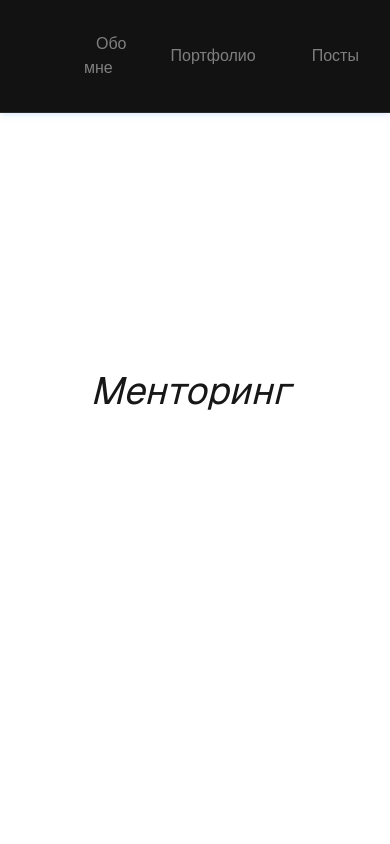
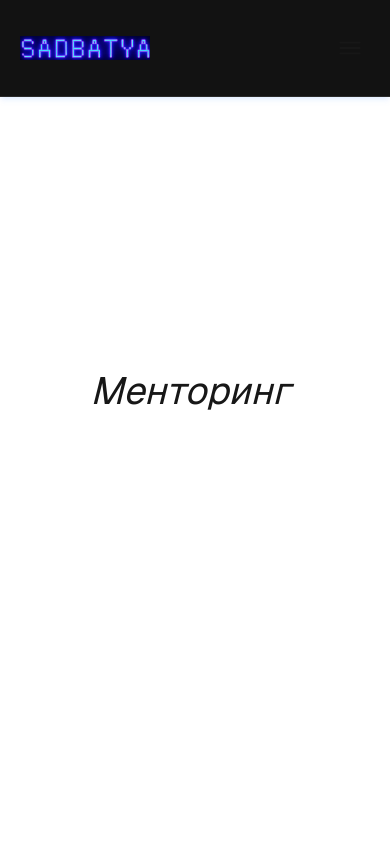
Before and after one commit to SadBatya/sadbatya_website, a Next.js app: page / in a window 390 px wide. Shown: the top 844 px of the page. Built offline with nearby package versions, Linux system fonts and the light colour scheme.

Commit message:
feat: burger-menu

```diff
--- a/src/page/main/section-form/section-form.tsx
+++ b/src/page/main/section-form/section-form.tsx
@@ -23,8 +23,6 @@ export const SectionForm = () => {
         (formData.get("message") ?? "").toString().trim() || undefined;
 
       try {
-        console.log(JSON.stringify({ name, telegram, message }));
-
         await axios.post("/api/send", { name, telegram, message });
 
         return {
--- /dev/null
+++ b/src/shared/BurgerButton/BurgerButton.module.css
@@ -0,0 +1,36 @@
+.ham {
+    cursor: pointer;
+    -webkit-tap-highlight-color: transparent;
+    transition: transform 400ms;
+    -moz-user-select: none;
+    -webkit-user-select: none;
+    -ms-user-select: none;
+    user-select: none;
+    width: 100%;
+    height: 100%;
+}
+.hamRotate.active {
+    transform: rotate(45deg);
+}
+.hamRotate180.active {
+    transform: rotate(180deg);
+}
+.line {
+    fill: none;
+    transition: stroke-dasharray 400ms, stroke-dashoffset 400ms;
+    stroke: currentColor;
+    stroke-width: 5.5;
+    stroke-linecap: round;
+}
+.ham1 .top {
+    stroke-dasharray: 60 119;
+}
+.ham1 .bottom {
+    stroke-dasharray: 60 160;
+}
+.ham1.active .top {
+    stroke-dashoffset: -98px;
+}
+.ham1.active .bottom {
+    stroke-dashoffset: -138px;
+}
--- /dev/null
+++ b/src/shared/BurgerButton/BurgerButton.tsx
@@ -0,0 +1,48 @@
+import { twMerge } from "tailwind-merge";
+import style from "./BurgerButton.module.css";
+
+interface Props {
+  isOpen: boolean;
+  onClick: () => void;
+  menuId: string;
+  className?: string;
+}
+
+export const BurgerButton = ({ isOpen, menuId, onClick, className }: Props) => (
+  <button
+    className={twMerge(
+      "flex lg:hidden h-[32px] w-[40px] z-[60] shrink-0 flex-col items-center justify-center overflow-hidden rounded-md transition-colors duration-300",
+      className
+    )}
+    aria-expanded={isOpen}
+    aria-controls={menuId}
+    onClick={onClick}
+  >
+    <span className="sr-only">{isOpen ? "Закрыть" : "Открыть"} меню</span>
+    <svg
+      className={`${style.ham} ${style.hamRotate} ${style.ham1} ${
+        isOpen ? style.active : ""
+      }`}
+      viewBox="0 0 100 100"
+    >
+      <path
+        className={`${style.line} ${style.top}`}
+        d={
+          (isOpen ? "m 30,33 h 40" : "m 20,33 h 60") +
+          " c 0,0 9.044436,-0.654587 9.044436,-8.508902 0,-7.854315 -8.024349,-11.958003 -14.89975,-10.85914 -6.875401,1.098863 -13.637059,4.171617 -13.637059,16.368042 v 40"
+        }
+      />
+      <path
+        className={style.line}
+        d={isOpen ? "m 30,50 h 40" : "m 20,50 h 60"}
+      />
+      <path
+        className={`${style.line} ${style.bottom}`}
+        d={
+          (isOpen ? "m 30,67 h 40" : "m 20,67 h 60") +
+          " c 12.796276,0 15.357889,-11.717785 15.357889,-26.851538 0,-15.133752 -4.786586,-27.274118 -16.667516,-27.274118 -11.88093,0 -18.499247,6.994427 -18.435284,17.125656 l 0.252538,40"
+        }
+      />
+    </svg>
+  </button>
+);
--- a/src/shared/index.ts
+++ b/src/shared/index.ts
@@ -4,3 +4,4 @@ export { Title } from "./Title/Title";
 export { Button } from "./Button/Button";
 export { Input } from "./Input/Input";
 export { Textarea } from "./Textarea/Textarea";
+export { BurgerButton } from "./BurgerButton/BurgerButton";
--- a/src/widgets/Header/ui/Header.tsx
+++ b/src/widgets/Header/ui/Header.tsx
@@ -1,15 +1,21 @@
+"use client";
 import Image from "next/image";
 import Link from "next/link";
-import { Button } from "@/shared";
+import { Button, BurgerButton } from "@/shared";
+import { useState } from "react";
+import { twMerge } from "tailwind-merge";
 
-export const Header = () => (
+export const Header = () => {
+  const [isMenuOpen, setIsOpenMenu] = useState(false);
+
+  return (
     <header className="border-b border-[#2A2A2A] bg-[#121212] shadow-md shadow-blue-500/10 fixed top-0 w-full z-50">
       <div className="max-w-[1440px] w-[calc(100%-40px)] mx-auto flex items-center py-8 justify-between">
         <div className="flex items-center gap-16">
           <div>
             <Image src="/logo.png" alt="Логотип" width={130} height={100} />
           </div>
-        <nav>
+          <nav className="hidden lg:flex">
             <ul className="flex items-center gap-8">
               {["Обо мне", "Портфолио", "Посты", "Контакты", "Менторинг"].map(
                 (item) => (
@@ -27,7 +33,34 @@ export const Header = () => (
           </nav>
         </div>
 
-      <Button>Связаться</Button>
+        <Button className="hidden lg:block">Связаться</Button>
+        <BurgerButton
+          isOpen={isMenuOpen}
+          onClick={() => setIsOpenMenu(!isMenuOpen)}
+          menuId=""
+        />
+      </div>
+      <div
+        className={twMerge(
+          "fixed top-0 left-0 w-full h-full bg-black/80 z-50 flex items-center justify-center flex-col transition-all duration-500",
+          isMenuOpen ? "translate-x-0" : "translate-x-full"
+        )}
+      >
+        <ul className="flex flex-col gap-4">
+          {["Обо мне", "Портфолио", "Посты", "Контакты", "Менторинг"].map(
+            (item) => (
+              <li key={item}>
+                <Link
+                  className="text-[#EAEAEA] opacity-50 rounded-md font-medium px-3 py-2 hover:text-white transition-all hover:opacity-100"
+                  href={item}
+                >
+                  {item}
+                </Link>
+              </li>
+            )
+          )}
+        </ul>
       </div>
     </header>
   );
+};
```
Also changed, not shown: src/widgets/BurgerMenu/BurgerMenu.tsx (added). Lines whose indentation alone changed are shown as unchanged.
